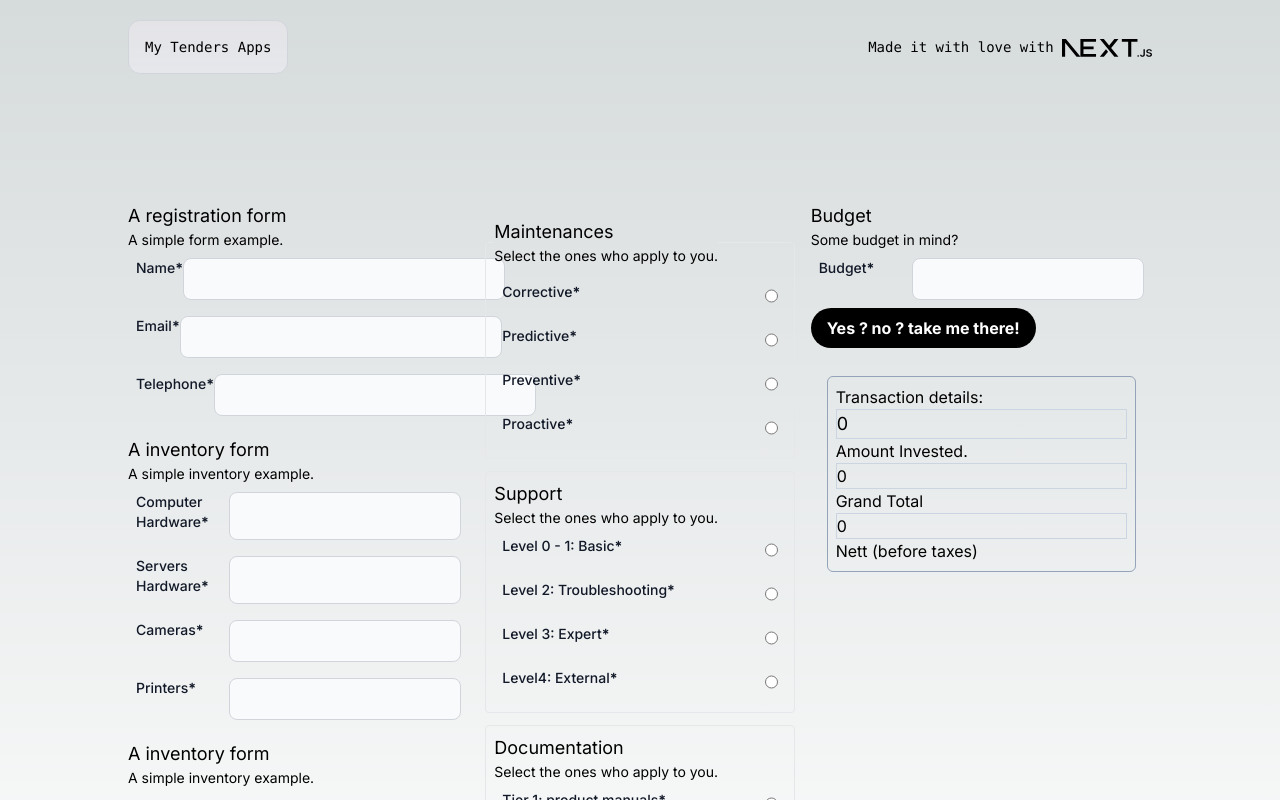
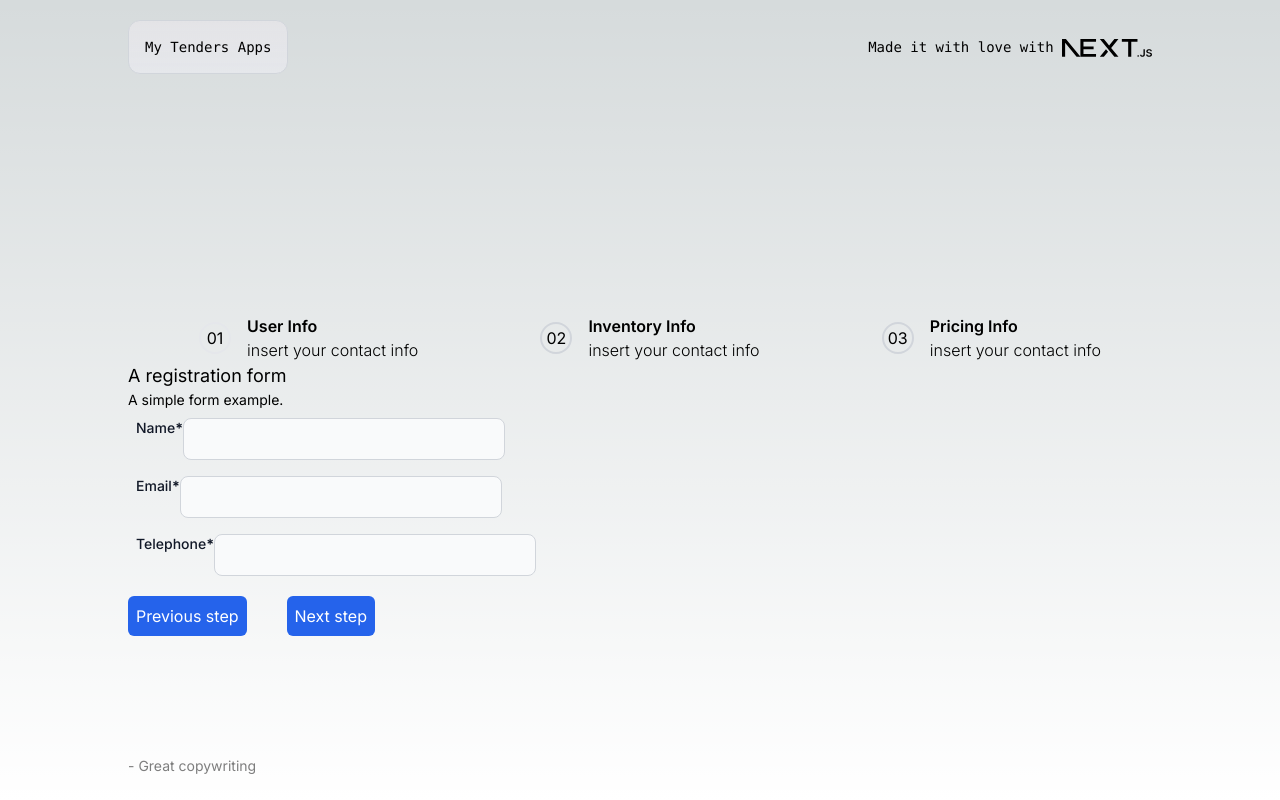
Before and after one commit to josepplloo/my-quotes-app, a Next.js app: page / in a window 1280 px wide. Shown: the top 800 px of the page. Built offline with nearby package versions, Linux system fonts and the light colour scheme.

Commit message:
initial infrastructure form

```diff
--- /dev/null
+++ b/src/components/form/InfrastructureForm.tsx
@@ -0,0 +1,29 @@
+import userInfoTech from "./usertech.json";
+import networkingInfo from "./networkinginfo.json";
+import {BasicInput} from "./BasicInput";
+
+export const InfrastructureForm = () => {
+  const { equipment, servers, cameras, printers } = userInfoTech.properties;
+  const { networkswitch, networkrouter, accesspoint, voip } = networkingInfo.properties;
+
+  return (
+    <form className="w-full">
+      <section className="mb-3">
+        <h2 className="text-lg">{userInfoTech.title}</h2>
+        <p className="text-sm">{userInfoTech.description}</p>
+        <BasicInput {...equipment} />
+        <BasicInput {...servers} />
+        <BasicInput {...cameras} />
+        <BasicInput {...printers} />
+      </section>
+      <fieldset className="mb-3">
+        <h2 className="text-lg">{userInfoTech.title}</h2>
+        <p className="text-sm">{userInfoTech.description}</p>
+        <BasicInput {...networkswitch} />
+        <BasicInput {...networkrouter} />
+        <BasicInput {...accesspoint} />
+        <BasicInput {...voip} />
+      </fieldset>
+    </form>
+  );
+};
--- a/src/components/form/UserInfo.tsx
+++ b/src/components/form/UserInfo.tsx
@@ -1,12 +1,8 @@
 import userInfo from "./userinfo.json";
-import userInfoTech from "./usertech.json";
-import networkingInfo from "./networkinginfo.json";
 import {BasicInput} from "./BasicInput";
 
 export const UserInfoForm = () => {
   const { name, email, tel } = userInfo.properties;
-  const { equipment, servers, cameras, printers } = userInfoTech.properties;
-  const { networkswitch, networkrouter, accesspoint, voip } = networkingInfo.properties;
 
   return (
     <form className="w-full">
@@ -17,22 +13,6 @@ export const UserInfoForm = () => {
         <BasicInput {...email} />
         <BasicInput {...tel} />
       </section>
-      <section className="mb-3">
-        <h2 className="text-lg">{userInfoTech.title}</h2>
-        <p className="text-sm">{userInfoTech.description}</p>
-        <BasicInput {...equipment} />
-        <BasicInput {...servers} />
-        <BasicInput {...cameras} />
-        <BasicInput {...printers} />
-      </section>
-      <fieldset className="mb-3">
-        <h2 className="text-lg">{userInfoTech.title}</h2>
-        <p className="text-sm">{userInfoTech.description}</p>
-        <BasicInput {...networkswitch} />
-        <BasicInput {...networkrouter} />
-        <BasicInput {...accesspoint} />
-        <BasicInput {...voip} />
-      </fieldset>
     </form>
   );
 };
--- a/src/components/form/UserInfoFormContainer.tsx
+++ b/src/components/form/UserInfoFormContainer.tsx
@@ -3,17 +3,28 @@ import {UserInfoForm} from './UserInfo';
 import { BillStats } from '../transactions/BillStats';
 import { ContractInfoForm } from './ContractInfo';
 import { BudgetInput } from '../transactions/Budget';
+import { Stepper } from '../stepper';
+import { StepperButtons } from '../stepper/StepperButtons';
+import { InfrastructureForm } from './InfrastructureForm';
 
 export const UserInfoFormContainer = () => {
   return(
     <div className="mb-32 mt-32 grid text-center lg:mb-0 lg:w-full lg:max-w-5xl lg:grid-cols-3 lg:text-left">
         <QuoteProvider>
-          <UserInfoForm />
-          <ContractInfoForm />
-          <section>
-            <BudgetInput />
-            <BillStats />
-          </section>
+          <Stepper key="0" index={0}>
+            <UserInfoForm />
+          </Stepper>
+          <Stepper key="1" index={1}>
+            <InfrastructureForm />
+          </Stepper>
+          <Stepper key="2" index={2}>
+            <section className="lg:grid-cols-3">
+              <ContractInfoForm />
+              <BudgetInput />
+              <BillStats />
+            </section>
+          </Stepper>
+          <StepperButtons />
         </QuoteProvider>
       </div>
   )
--- /dev/null
+++ b/src/components/stepper/StepperButtons.tsx
@@ -0,0 +1,35 @@
+"use client";
+
+import { useDispatch, useSelector } from "@/contexts/QuoteContext";
+import { actionCreators } from "@/contexts/QuoteContext/reducer";
+
+const numberOfSteps = 4;
+export const StepperButtons = () => {
+  const state = useSelector((state) => state);
+  const dispatch = useDispatch();
+  const handleNext = () => {
+    dispatch(actionCreators.setStepNumber(state.STEP_NUMBER + 1));
+  };
+  const handlePrevious = () => {
+    dispatch(actionCreators.setStepNumber(state.STEP_NUMBER - 1));
+  };
+
+  return (
+    <>
+      <section className="flex gap-10">
+        <button
+          onClick={handlePrevious}
+          className="bg-blue-600 text-white p-2 rounded-md"
+        >
+          Previous step
+        </button>
+        <button
+          onClick={handleNext}
+          className="bg-blue-600 text-white p-2 rounded-md"
+        >
+          Next step
+        </button>
+      </section>
+    </>
+  );
+};
--- /dev/null
+++ b/src/components/stepper/index.tsx
@@ -0,0 +1,66 @@
+"use client";
+
+import { useDispatch, useSelector } from "@/contexts/QuoteContext";
+import { actionCreators } from "@/contexts/QuoteContext/reducer";
+
+const numberOfSteps = 4;
+const STEPS = {
+  0: {
+    title: "User Info",
+    description: "insert your contact info",
+  },
+  1: {
+    title: "Inventory Info",
+    description: "insert your contact info",
+  },
+  2: {
+    title: "Pricing Info",
+    description: "insert your contact info",
+  },
+};
+export const Stepper = ({
+  children,
+  index,
+}: Readonly<{
+  children: React.ReactNode;
+  index: number;
+}>) => {
+  const state = useSelector((state) => state);
+
+  const currentStep = state.STEP_NUMBER;
+
+  const activeColor = (index: number) =>
+    currentStep >= index ? "indigo-500" : "gray-300";
+  const isFinalStep = (index: number) => index === numberOfSteps - 1;
+
+  const dispatch = useDispatch();
+  const handleNext = () => {
+    dispatch(actionCreators.setStepNumber(state.STEP_NUMBER + 1));
+  };
+  const handlePrevious = () => {
+    dispatch(actionCreators.setStepNumber(state.STEP_NUMBER - 1));
+  };
+
+  return (
+    <div className="flex flex-col items-center">
+      <div className="flex items-center">
+        <div key={index} className="flex items-center">
+          {isFinalStep(index) ? null : (
+            <div className={`mr-4 w-1 h-12 bg-${activeColor(index)}`}></div>
+          )}
+          <div
+            className={`w-8 h-8 rounded-full flex items-center justify-center border-2 border-${activeColor(index)} text-${activeColor(index)}`}
+          >
+            {"0" + (index + 1)}
+          </div>
+        </div>
+        <div key={index} className="pl-4 flex flex-col items-start">
+          <p className={`text-${activeColor(index)} font-semibold`}>{STEPS[index as keyof typeof STEPS]?.title}</p>
+          <p className={`text-${activeColor(index)} font-light`}>{STEPS[index as keyof typeof STEPS]?.description}</p>
+        </div>
+      </div>
+      {index === state.STEP_NUMBER ? children : <div></div>}
+      <div></div>
+    </div>
+  );
+};
--- a/src/components/transactions/Budget.tsx
+++ b/src/components/transactions/Budget.tsx
@@ -2,7 +2,6 @@
 import { useDispatch, useSelector } from "@/contexts/QuoteContext";
 import { actionCreators } from "@/contexts/QuoteContext/reducer";
 import { BasicInput } from "../form/BasicInput";
-import { FieldValueType } from "../form/types";
 
 const budgetMeta = {
   title: "Budget",
```
